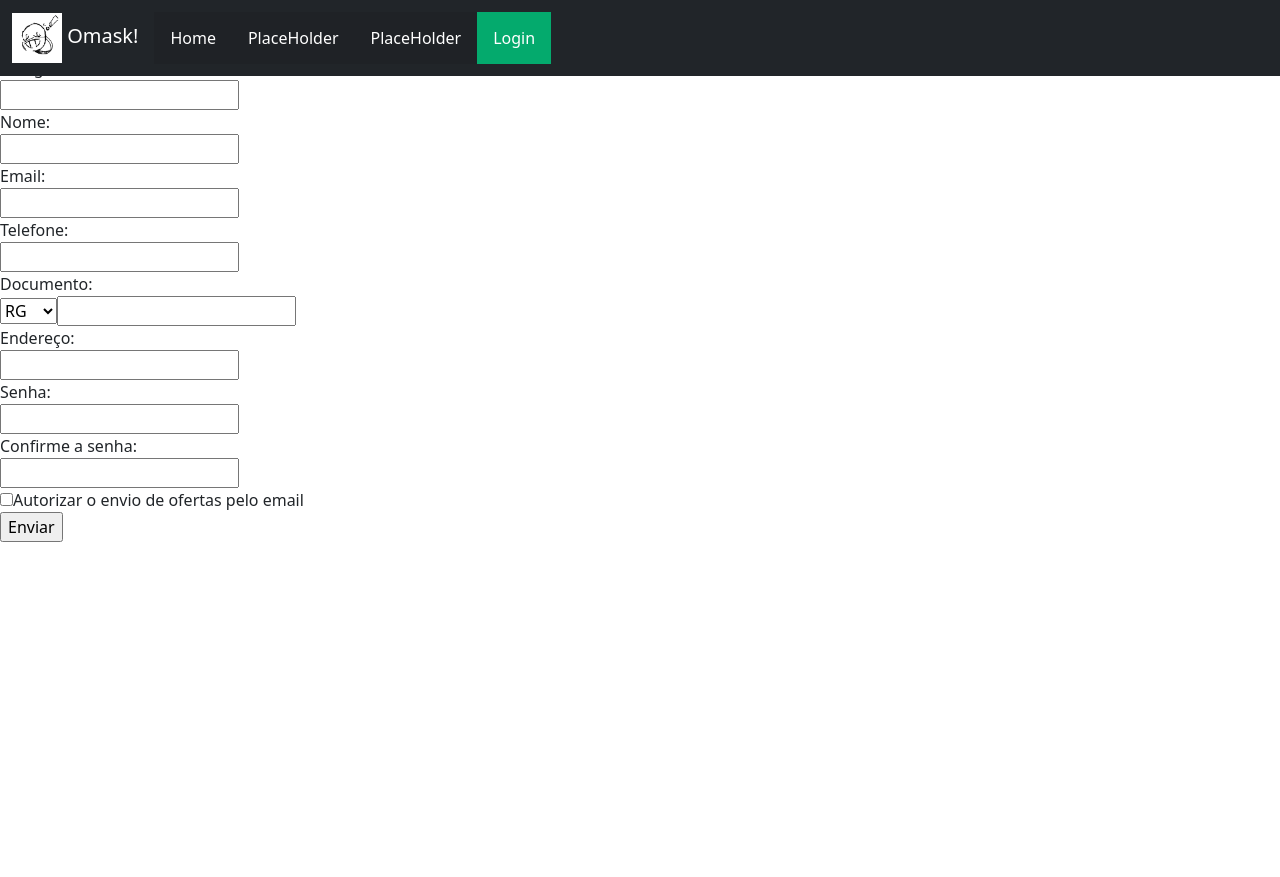
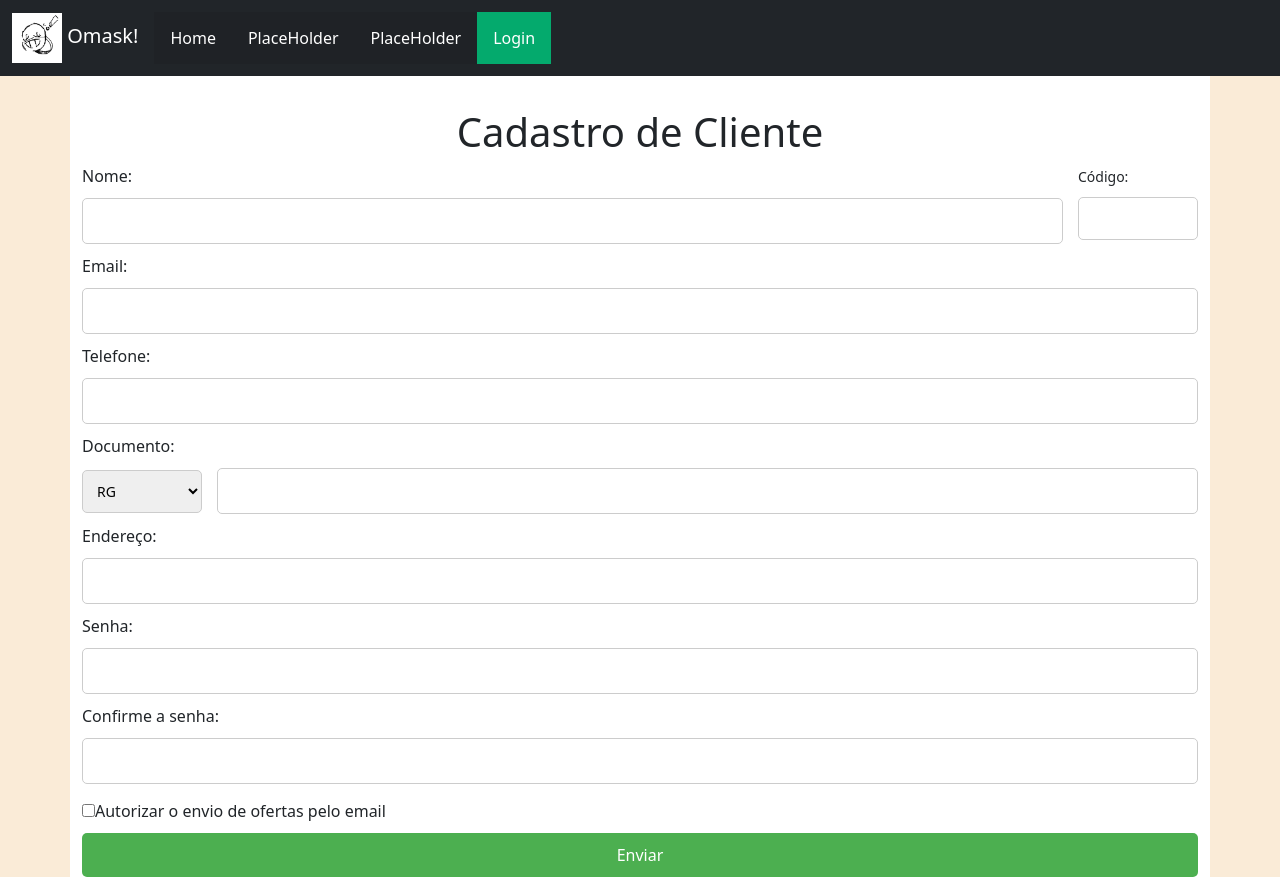
Before and after one commit to GsteXD/cadastro-web03, an Angular app: page /cadastro in a window 1280 px wide. Before the commit the page ends 800 px from the top, so only its background shows below. Built offline with nearby package versions, Linux system fonts and the light colour scheme.

Commit message:
:lipstick: style: Estilização da página de cadastro

```diff
--- a/src/app/components/cadastro/cadastro.component.css
+++ b/src/app/components/cadastro/cadastro.component.css
@@ -0,0 +1,59 @@
+input[type="text"],
+input[type="email"],
+input[type="number"],
+input[type="tel"],
+input[type="documento"],
+select,
+input[type="password"] {
+    width: 100%;
+    padding: 10px;
+    margin: 10px 0;
+    border-radius: 5px;
+    border: 1px solid #ccc;
+}
+
+input[type="checkbox"] {
+    margin-top: 10px;
+}
+
+input[type="submit"] {
+    background-color: #4CAF50;
+    color: white;
+    padding: 10px 20px;
+    margin-top: 10px;
+    width: 100%;
+    border: none;
+    border-radius: 5px;
+    cursor: pointer;
+}
+
+input[type="submit"]:hover {
+    background-color: #45a049;
+}
+
+body {
+    background-color: antiquewhite;
+}
+
+.form-group { /*Agrupamento de campos*/
+    display: flex;
+    gap: 15px;
+    width: 100%;
+    align-items: baseline;
+}
+
+.input-wrapper { /*Campo de preenchimento*/
+    display: flex;
+    flex-direction: column;
+    justify-content: flex-start;
+    flex-grow: 1;
+}
+
+.input-wrapper.small { /*Campo encurtado*/
+    flex-grow: 0;
+    width: 120px;
+}
+
+.pt-5 {
+    margin-top: 60px;
+}
--- a/src/app/components/cadastro/cadastro.component.html
+++ b/src/app/components/cadastro/cadastro.component.html
@@ -1,17 +1,19 @@
-<!DOCTYPE html>
-<html lang="pt-br">
-    <head>
-        <title> Cadastro </title>
-    </head>
 <body>
-        <h1> Cadastro de Cliente </h1>
+    <div class="container pt-5 bg-white">
+        <h1 class="text-center"> Cadastro de Cliente </h1>
         <form>
             <fieldset>
-                <label for="cod_cliente"> Código: </label> <br> <!--TODO-->
-                <input type="number" id="cod_cliente" required> <br>
+                <div class="form-group">
+                    <div class="input-wrapper">
+                        <label for="full_name">Nome:</label>
+                        <input type="text" id="full_name" required>
+                    </div>
 
-                <label for="full_name"> Nome: </label> <br>
-                <input type="text" id="full_name" pattern="[A-Za-z]+ [A-Za-z]+" required> <br>
+                    <div class="input-wrapper small">
+                        <label for="cod_cliente">Código:</label>
+                        <input type="number" id="cod_cliente" required>
+                    </div>
+                </div>
 
                 <label for="email"> Email: </label> <br>
                 <input type="email" id="email" required> <br>
@@ -20,13 +22,20 @@
                 <input type="tel" id="telefone" pattern="[0-9]{11}" required> <br>
 
                 <label for="documento"> Documento: </label> <br>
+                <div class="form-group">
+
+                    <div class="input-wrapper small">
                         <select name="documento" id="documento" required>
                             <option value="RG">RG</option>
                             <option value="CPF">CPF</option>
                             <option value="CNH">CNH</option>
                         </select>
+                    </div>
+                    <div class="input-wrapper">
                         <!--TODO: Criar lógica para cada tipo de documento a ser registrado-->
-                <input type="number" id="Doctype" required> <br>
+                        <input type="number" id="Doctype" required>
+                    </div>
+                </div>
 
                 <label for="endereco"> Endereço: </label> <br>
                 <input type="text" id="endereco" required> <br>
@@ -43,6 +52,5 @@
                 <input type="submit" id="submit_1" value="Enviar">
             </fieldset>
         </form>
+    </div>
 </body>
-
-</html>
```
Lines whose indentation alone changed are shown as unchanged.
